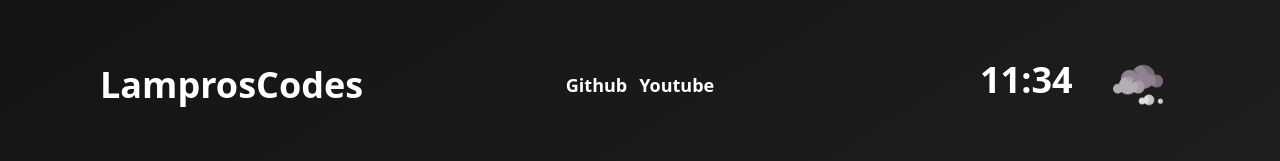
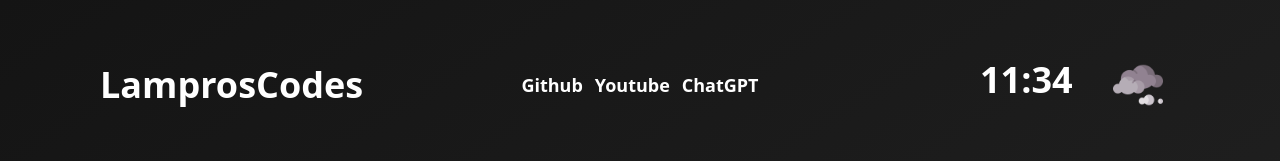
Before and after one commit to xartokoptiko/searchPage, a website: page index.html in a window 1280 px wide. Shown: the top 161 px of the page. Drawn offline with Linux system fonts and the light colour scheme.

Commit message:
Added chatgpt

```diff
--- a/index.html
+++ b/index.html
@@ -21,6 +21,7 @@
             <div class="flex flex-row items-center justify-center space-x-3 text-white text-lg font-extrabold">
                 <a href="https://github.com/" target="_blank">Github</a>
                 <a href="https://www.youtube.com/" target="_blank">Youtube</a>
+                <a href="https://chat.openai.com/" target="_blank">ChatGPT</a>
             </div>
 
             <div class="flex flex-row w-[200px] space-x-[40px]">
```
